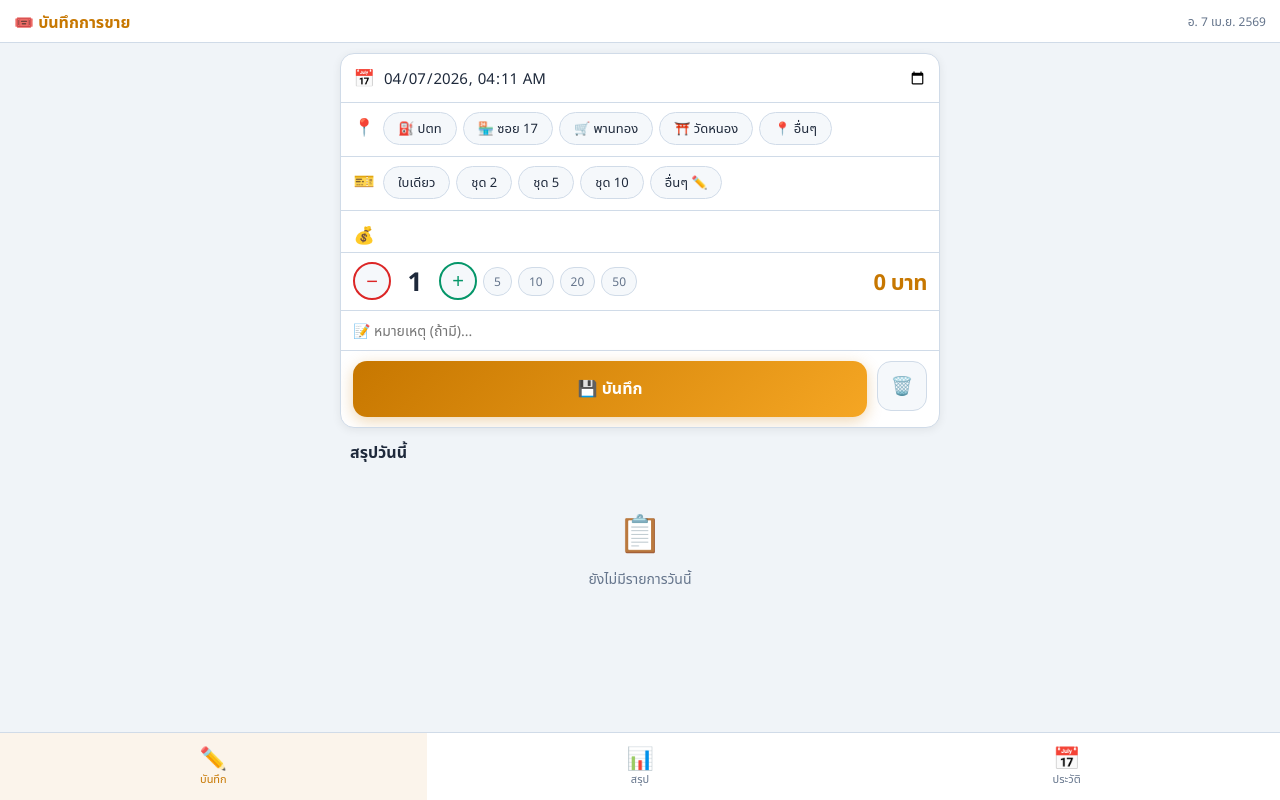
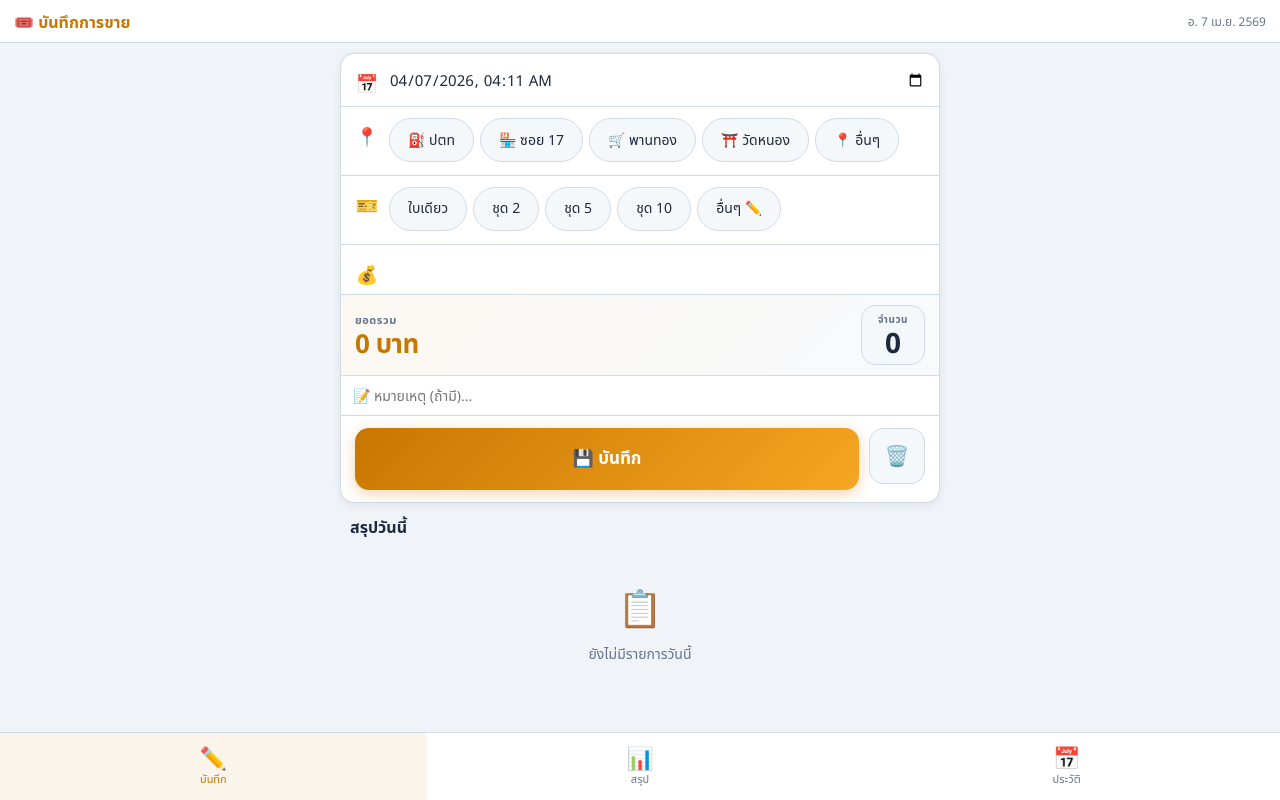
Before and after one commit to pisitsak48-commits/789lotto, a plain HTML site: page index.html in a window 1280 px wide. Both pictures are taken after a click on the button "🗑️". Drawn offline with nearby package versions, Linux system fonts and the light colour scheme.

Commit message:
UX: tap price=count, bigger buttons, total on left, right-hand layout

```diff
--- a/app.js
+++ b/app.js
@@ -211,46 +211,96 @@ function renderPriceGrid() {
   type.prices.forEach(p => {
     const btn = document.createElement('button');
     btn.className = 'price-btn' + (type.highlight === p ? ' highlight' : '');
-    btn.textContent = p.toLocaleString('th-TH');
-    btn.onclick = () => selectPrice(btn, p);
+    // inner: label + count badge
+    btn.innerHTML = `<span class="price-label">${p.toLocaleString('th-TH')}</span><span class="price-count">1</span>`;
+    attachPriceBtnHandlers(btn, p);
     grid.appendChild(btn);
   });
 
   if (type.hasCustomPrice || state.selectedType === 'custom') {
     const btn = document.createElement('button');
     btn.className = 'price-btn';
-    btn.textContent = 'กำหนดเอง';
-    btn.onclick = () => {
-      selectPrice(btn, null);
+    btn.innerHTML = '<span class="price-label">กำหนดเอง</span><span class="price-count">1</span>';
+    btn.addEventListener('click', () => {
+      if (state.selectedPrice === null && btn.classList.contains('selected')) {
+        // already on custom — increment
+        state.qty = Math.max(1, state.qty + 1);
+        updateQtyDisplay();
+        calcTotal();
+      } else {
+        document.querySelectorAll('.price-btn').forEach(b => b.classList.remove('selected'));
+        btn.classList.add('selected');
+        state.selectedPrice = null;
+        state.qty = 1;
+        updateQtyDisplay();
         customPriceInput.classList.remove('hidden');
         customPriceInput.focus();
-    };
+        calcTotal();
+      }
+    });
     grid.appendChild(btn);
   }
 }
 
-function selectPrice(btn, price) {
+// ── Long-press helpers ───────────────────────────────────────
+let _lpTimer = null;
+
+function attachPriceBtnHandlers(btn, price) {
+  // Tap → +1 qty (first tap selects, subsequent tap = count up)
+  btn.addEventListener('click', () => {
+    if (state.selectedPrice === price) {
+      state.qty += 1;
+    } else {
       document.querySelectorAll('.price-btn').forEach(b => b.classList.remove('selected'));
       btn.classList.add('selected');
       state.selectedPrice = price;
+      document.getElementById('custom-price').classList.add('hidden');
+      state.qty = 1;
+    }
+    updateQtyDisplay();
+    updatePriceBadge(btn);
+    calcTotal();
+  });
 
-  const customPriceInput = document.getElementById('custom-price');
-  if (price !== null) {
-    customPriceInput.classList.add('hidden');
+  // Long-press = −1 qty
+  const startLp = () => {
+    _lpTimer = setTimeout(() => {
+      _lpTimer = null;
+      if (state.selectedPrice === price && state.qty > 1) {
+        state.qty -= 1;
+        updateQtyDisplay();
+        updatePriceBadge(btn);
+        calcTotal();
+        if (navigator.vibrate) navigator.vibrate(30);
       }
-  calcTotal();
+    }, 450);
+  };
+  const cancelLp = () => { if (_lpTimer) { clearTimeout(_lpTimer); _lpTimer = null; } };
+
+  btn.addEventListener('touchstart', startLp, { passive: true });
+  btn.addEventListener('touchend',   cancelLp);
+  btn.addEventListener('touchmove',  cancelLp);
+  btn.addEventListener('mousedown',  startLp);
+  btn.addEventListener('mouseup',    cancelLp);
+  btn.addEventListener('mouseleave', cancelLp);
 }
 
-// ── Quantity ─────────────────────────────────────────────────
-function changeQty(delta) {
-  state.qty = Math.max(1, state.qty + delta);
+function updateQtyDisplay() {
   document.getElementById('qty-display').textContent = state.qty;
-  calcTotal();
 }
 
-function setQty(n) {
-  state.qty = n;
-  document.getElementById('qty-display').textContent = n;
+function updatePriceBadge(btn) {
+  const badge = btn.querySelector('.price-count');
+  if (badge) badge.textContent = state.qty;
+}
+
+function selectPrice(btn, price) {
+  // used only from edit modal — just highlight without qty change
+  document.querySelectorAll('.price-btn').forEach(b => b.classList.remove('selected'));
+  btn.classList.add('selected');
+  state.selectedPrice = price;
+  const customPriceInput = document.getElementById('custom-price');
+  if (price !== null) customPriceInput.classList.add('hidden');
   calcTotal();
 }
 
@@ -341,7 +391,7 @@ function clearForm() {
   document.getElementById('note-field').value = '';
   document.getElementById('price-grid').innerHTML = '';
   state = { selectedLocation: prevLocation, selectedType: null, selectedPrice: null, qty: 1 };
-  document.getElementById('qty-display').textContent = 1;
+  document.getElementById('qty-display').textContent = 0;
   document.getElementById('total-amount').textContent = '0 บาท';
 }
 
--- a/index.html
+++ b/index.html
@@ -75,8 +75,8 @@
         </div>
       </div>
 
-      <!-- Row 4: ราคา (dynamic) -->
-      <div class="qrow" id="price-qrow">
+      <!-- Row 4: ราคา (dynamic) — กดเพิ่ม qty / กดค้างลด qty -->
+      <div class="qrow price-qrow" id="price-qrow">
         <span class="qrow-icon">💰</span>
         <div class="qrow-content">
           <div class="seg-wrap" id="price-grid"></div>
@@ -84,19 +84,15 @@
         </div>
       </div>
 
-      <!-- Row 5: จำนวน + ยอดรวม -->
+      <!-- Row 5: ยอดรวม (ซ้าย) + จำนวน (ขวา) -->
       <div class="qty-total-bar">
-        <div class="qty-inline">
-          <button class="qbtn minus" onclick="changeQty(-1)">−</button>
-          <span class="qnum" id="qty-display">1</span>
-          <button class="qbtn plus" onclick="changeQty(1)">+</button>
-          <button class="qshort" onclick="setQty(5)">5</button>
-          <button class="qshort" onclick="setQty(10)">10</button>
-          <button class="qshort" onclick="setQty(20)">20</button>
-          <button class="qshort" onclick="setQty(50)">50</button>
+        <div class="total-pill">
+          <span class="total-label-sm">ยอดรวม</span>
+          <span class="total-amount" id="total-amount">0 บาท</span>
         </div>
-        <div class="total-pill">
-          <span class="total-amount" id="total-amount">0 ฿</span>
+        <div class="qty-badge-wrap">
+          <span class="qty-label-sm">จำนวน</span>
+          <span class="qnum" id="qty-display">0</span>
         </div>
       </div>
 
--- a/styles.css
+++ b/styles.css
@@ -795,17 +795,17 @@ select.input-field {
 .qrow {
   display: flex;
   align-items: flex-start;
-  gap: 8px;
-  padding: 9px 12px;
+  gap: 10px;
+  padding: 11px 14px;
   border-bottom: 1px solid var(--border);
 }
 
 .qrow-icon {
-  font-size: 17px;
+  font-size: 18px;
   line-height: 1;
-  padding-top: 6px;
+  padding-top: 9px;
   flex-shrink: 0;
-  width: 22px;
+  width: 24px;
   text-align: center;
 }
 
@@ -846,17 +846,18 @@ select.input-field {
 
 .seg-btn {
   flex-shrink: 0;
-  padding: 7px 14px;
+  padding: 11px 18px;
   background: var(--surface2);
   border: 1.5px solid var(--border);
-  border-radius: 20px;
+  border-radius: 24px;
   color: var(--text);
-  font-size: 13px;
+  font-size: 14px;
   font-family: var(--font);
   cursor: pointer;
   transition: all 0.15s;
   white-space: nowrap;
   line-height: 1.3;
+  min-height: 44px;
 }
 
 .seg-btn.selected {
@@ -904,87 +905,85 @@ select.input-field {
 #price-grid .price-btn {
   flex-shrink: 0;
   min-width: auto;
-  padding: 7px 14px;
-  border-radius: 20px;
-  font-size: 13px;
+  padding: 12px 20px;
+  border-radius: 24px;
+  font-size: 15px;
+  font-weight: 600;
   line-height: 1.3;
+  min-height: 48px;
+  /* visual feedback for count */
+  position: relative;
 }
 #price-grid .price-btn.highlight::after { display: none; }
 
-/* Qty + Total bar */
+/* Qty badge on selected price button */
+#price-grid .price-btn.selected .price-count {
+  display: inline-flex;
+  align-items: center;
+  justify-content: center;
+  background: rgba(255,255,255,0.35);
+  border-radius: 12px;
+  font-size: 13px;
+  font-weight: 800;
+  padding: 1px 7px;
+  margin-left: 6px;
+  min-width: 26px;
+}
+#price-grid .price-btn:not(.selected) .price-count { display: none; }
+
+/* Qty + Total bar — total LEFT, qty badge RIGHT */
 .qty-total-bar {
   display: flex;
   align-items: center;
   justify-content: space-between;
-  padding: 9px 12px;
+  padding: 10px 14px;
   border-bottom: 1px solid var(--border);
-  gap: 8px;
-}
-
-.qty-inline {
-  display: flex;
-  align-items: center;
-  gap: 6px;
-  flex-wrap: nowrap;
-}
-
-.qbtn {
-  width: 38px;
-  height: 38px;
-  border-radius: 50%;
-  border: 2px solid var(--border);
-  background: var(--surface2);
-  font-size: 20px;
-  font-weight: 400;
-  cursor: pointer;
-  display: flex;
-  align-items: center;
-  justify-content: center;
-  transition: all 0.15s;
-  user-select: none;
-  color: var(--text);
-  flex-shrink: 0;
-}
-.qbtn.plus  { border-color: var(--green); color: var(--green); }
-.qbtn.minus { border-color: var(--red);   color: var(--red); }
-.qbtn:active { transform: scale(0.88); }
-
-.qnum {
-  font-size: 26px;
-  font-weight: 700;
-  color: var(--text);
-  min-width: 36px;
-  text-align: center;
-  flex-shrink: 0;
-}
-
-.qshort {
-  padding: 5px 10px;
-  background: var(--surface2);
-  border: 1px solid var(--border);
-  border-radius: 14px;
-  color: var(--text-muted);
-  font-size: 12px;
-  font-family: var(--font);
-  cursor: pointer;
-  transition: all 0.15s;
-  flex-shrink: 0;
-}
-.qshort:active {
-  background: var(--accent2);
-  border-color: var(--accent2);
-  color: #fff;
+  background: linear-gradient(135deg, rgba(199,119,0,0.05), rgba(26,95,180,0.03));
+  gap: 12px;
 }
 
 .total-pill {
-  flex-shrink: 0;
-  text-align: right;
+  display: flex;
+  flex-direction: column;
+  gap: 1px;
+}
+.total-label-sm {
+  font-size: 11px;
+  color: var(--text-muted);
+  text-transform: uppercase;
+  letter-spacing: 0.5px;
+  font-weight: 600;
 }
 .total-pill .total-amount {
-  font-size: 22px;
+  font-size: 26px;
   font-weight: 800;
   color: var(--gold);
   white-space: nowrap;
+  line-height: 1.1;
+}
+
+.qty-badge-wrap {
+  display: flex;
+  flex-direction: column;
+  align-items: center;
+  background: var(--surface2);
+  border: 1.5px solid var(--border);
+  border-radius: var(--radius);
+  padding: 6px 16px;
+  min-width: 64px;
+}
+.qty-label-sm {
+  font-size: 10px;
+  color: var(--text-muted);
+  text-transform: uppercase;
+  letter-spacing: 0.5px;
+  font-weight: 600;
+}
+.qnum {
+  font-size: 28px;
+  font-weight: 800;
+  color: var(--text);
+  line-height: 1.1;
 }
 
 /* Note bar */
@@ -1001,21 +1000,38 @@ select.input-field {
 }
 .note-bar .input-field:focus { border-color: transparent; }
 
-/* Save bar */
+/* Save bar — big button, right-hand friendly */
 .save-bar {
   display: flex;
   gap: 10px;
-  padding: 10px 12px;
+  padding: 12px 14px;
 }
 
+.btn-save {
+  flex: 1;
+  padding: 18px;
+  background: linear-gradient(135deg, var(--gold), var(--gold-light));
+  border: none;
+  border-radius: var(--radius);
+  color: #ffffff;
+  font-size: 17px;
+  font-weight: 700;
+  font-family: var(--font);
+  cursor: pointer;
+  box-shadow: 0 4px 15px rgba(199,119,0,0.3);
+  transition: all 0.2s;
+  min-height: 56px;
+}
+.btn-save:active { transform: scale(0.97); }
+
 .btn-clear-sm {
-  width: 50px;
-  height: 50px;
+  width: 56px;
+  height: 56px;
   background: var(--surface2);
   border: 1px solid var(--border);
   border-radius: var(--radius);
   color: var(--text-muted);
-  font-size: 18px;
+  font-size: 20px;
   cursor: pointer;
   display: flex;
   align-items: center;
```
Lines whose indentation alone changed are shown as unchanged.
